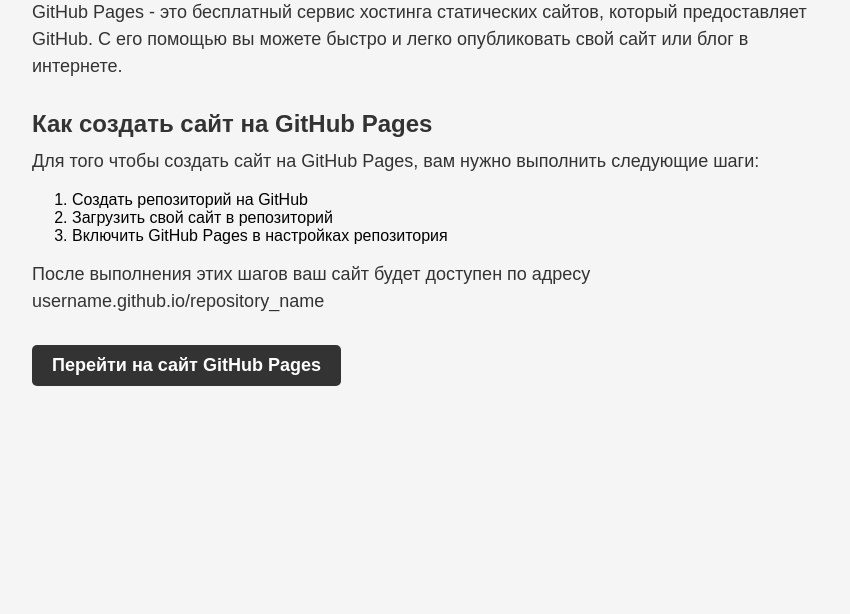
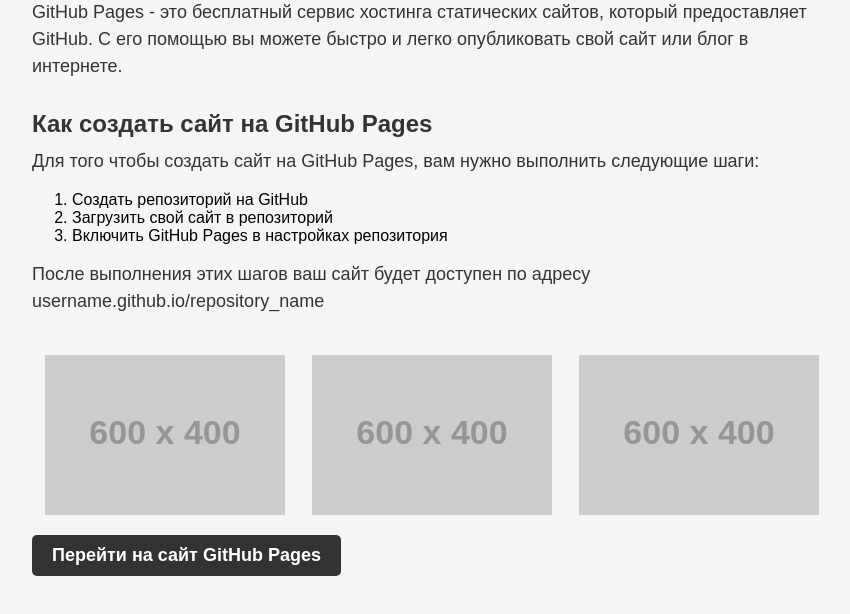
Before and after one commit to ArveksVeden/test_tavern.github.io, a plain HTML site: page index.html in a window 1280 px wide. Shown: the part 164-778 px from the top of the page, without its empty margins (208-1058 px from the left). Drawn offline with Linux system fonts and the light colour scheme; placeholder pictures from the web are drawn by us.

Commit message:
Update index.html

```diff
--- a/index.html
+++ b/index.html
@@ -55,6 +55,17 @@
    background-color: #555555;
    color: #ffffff;
   }
+
+  .images {
+   display: flex;
+   justify-content: space-around;
+   margin-top: 40px;
+  }
+
+  .images img {
+   width: 30%;
+   height: auto;
+  }
  </style>
 </head>
 <body>
@@ -69,6 +80,11 @@
    <li>Включить GitHub Pages в настройках репозитория</li>
   </ol>
   <p>После выполнения этих шагов ваш сайт будет доступен по адресу username.github.io/repository_name</p>
+  <div class="images">
+   <img src="https://dummyimage.com/600x400/000/fff&text=Image+1" alt="Image 1">
+   <img src="https://dummyimage.com/600x400/000/fff&text=Image+2" alt="Image 2">
+   <img src="https://dummyimage.com/600x400/000/fff&text=Image+3" alt="Image 3">
+  </div>
   <a href="https://pages.github.com/" class="btn">Перейти на сайт GitHub Pages</a>
  </div>
 </body>
```
